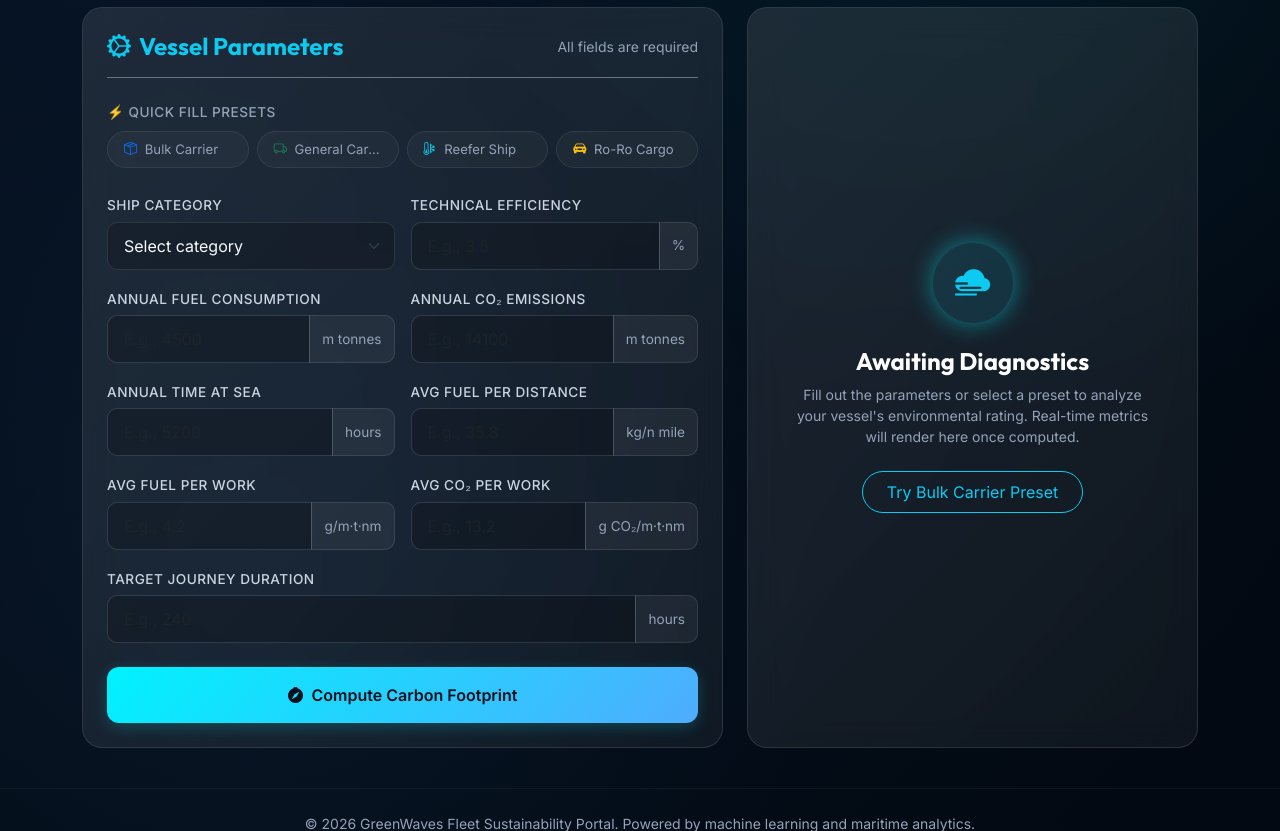
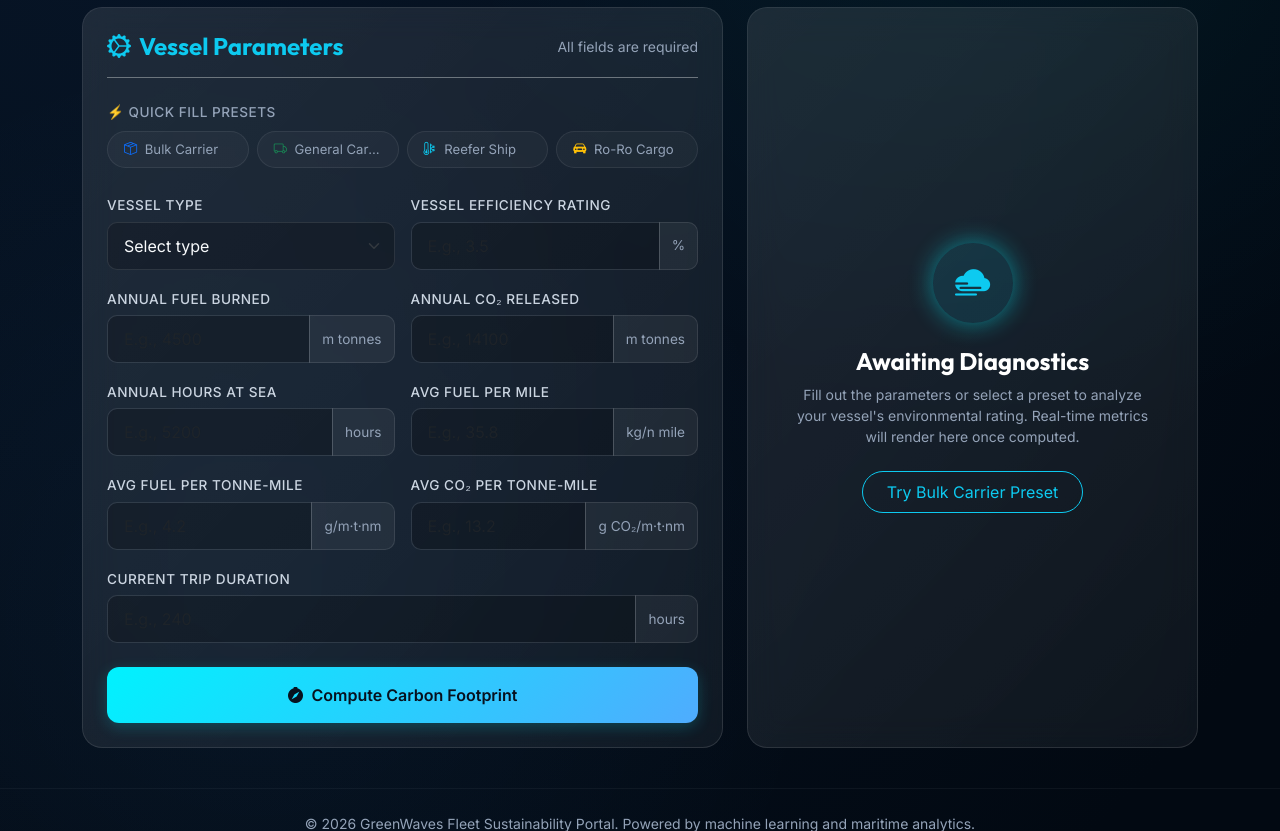
Before and after one commit to preranadas03/render, a Flask app: page / in a window 1280 px wide. Shown: the part 384-1215 px from the top of the page. Run offline with Flask 3, Linux system fonts and the light colour scheme; parts of the project's set-up code (start-up, migrations or seed data) failed here and were passed over; some libraries are stand-ins or nearby versions.

Commit message:
UX: Simplify form and simulator labels for clarity

```diff
--- a/templates/index.html
+++ b/templates/index.html
@@ -417,9 +417,9 @@
                 <div class="row g-3">
 
                   <div class="col-md-6">
-                    <label class="form-label">Ship Category</label>
+                    <label class="form-label">Vessel Type</label>
                     <select class="form-select" id="ship_type" name="ship_type" required>
-                      <option value="" disabled selected>Select category</option>
+                      <option value="" disabled selected>Select type</option>
                       <option value="Bulk carrier">Bulk carrier</option>
                       <option value="General cargo ship">General cargo ship</option>
                       <option value="Refrigerated cargo carrier">Refrigerated cargo carrier</option>
@@ -428,7 +428,7 @@
                   </div>
 
                   <div class="col-md-6">
-                    <label class="form-label">Technical Efficiency</label>
+                    <label class="form-label">Vessel Efficiency Rating</label>
                     <div class="input-group">
                       <input type="number" step="any" min="0" max="100" id="technical_efficiency" name="technical_efficiency" class="form-control" placeholder="E.g., 3.5" required>
                       <span class="input-group-text">%</span>
@@ -436,7 +436,7 @@
                   </div>
 
                   <div class="col-md-6">
-                    <label class="form-label">Annual Fuel Consumption</label>
+                    <label class="form-label">Annual Fuel Burned</label>
                     <div class="input-group">
                       <input type="number" step="any" min="0" id="fuel_consumption" name="fuel_consumption" class="form-control" placeholder="E.g., 4500" required>
                       <span class="input-group-text">m tonnes</span>
@@ -444,7 +444,7 @@
                   </div>
 
                   <div class="col-md-6">
-                    <label class="form-label">Annual CO₂ Emissions</label>
+                    <label class="form-label">Annual CO₂ Released</label>
                     <div class="input-group">
                       <input type="number" step="any" min="0" id="co2_emissions" name="co2_emissions" class="form-control" placeholder="E.g., 14100" required>
                       <span class="input-group-text">m tonnes</span>
@@ -452,7 +452,7 @@
                   </div>
 
                   <div class="col-md-6">
-                    <label class="form-label">Annual Time at Sea</label>
+                    <label class="form-label">Annual Hours at Sea</label>
                     <div class="input-group">
                       <input type="number" step="any" min="0" id="annual_time_sea" name="annual_time_sea" class="form-control" placeholder="E.g., 5200" required>
                       <span class="input-group-text">hours</span>
@@ -460,7 +460,7 @@
                   </div>
 
                   <div class="col-md-6">
-                    <label class="form-label">Avg Fuel per Distance</label>
+                    <label class="form-label">Avg Fuel per Mile</label>
                     <div class="input-group">
                       <input type="number" step="any" min="0" id="avg_fuel_distance" name="avg_fuel_distance" class="form-control" placeholder="E.g., 35.8" required>
                       <span class="input-group-text">kg/n mile</span>
@@ -468,7 +468,7 @@
                   </div>
 
                   <div class="col-md-6">
-                    <label class="form-label">Avg Fuel per Work</label>
+                    <label class="form-label">Avg Fuel per Tonne-Mile</label>
                     <div class="input-group">
                       <input type="number" step="any" min="0" id="avg_fuel_work" name="avg_fuel_work" class="form-control" placeholder="E.g., 4.2" required>
                       <span class="input-group-text">g/m·t·nm</span>
@@ -476,7 +476,7 @@
                   </div>
 
                   <div class="col-md-6">
-                    <label class="form-label">Avg CO₂ per Work</label>
+                    <label class="form-label">Avg CO₂ per Tonne-Mile</label>
                     <div class="input-group">
                       <input type="number" step="any" min="0" id="avg_co2_work" name="avg_co2_work" class="form-control" placeholder="E.g., 13.2" required>
                       <span class="input-group-text">g CO₂/m·t·nm</span>
@@ -484,7 +484,7 @@
                   </div>
 
                   <div class="col-md-12">
-                    <label class="form-label">Target Journey Duration</label>
+                    <label class="form-label">Current Trip Duration</label>
                     <div class="input-group">
                       <input type="number" step="any" min="0" id="time_at_sea" name="time_at_sea" class="form-control" placeholder="E.g., 240" required>
                       <span class="input-group-text">hours</span>
@@ -623,7 +623,7 @@
                 <!-- Slider 1 -->
                 <div class="mb-4">
                   <div class="d-flex justify-content-between mb-1">
-                    <label class="form-label text-muted mb-0">Total Distance Travelled (nm)</label>
+                    <label class="form-label text-muted mb-0">Trip Distance (Nautical Miles)</label>
                     <span class="text-info fw-semibold" id="sim-dist-val">40,000</span>
                   </div>
                   <input type="range" class="form-range" min="1000" max="100000" step="1000" value="40000" id="sim-distance" oninput="runSandboxSim()">
@@ -632,7 +632,7 @@
                 <!-- Slider 2 -->
                 <div class="mb-4">
                   <div class="d-flex justify-content-between mb-1">
-                    <label class="form-label text-muted mb-0">Average Speed Index (knots)</label>
+                    <label class="form-label text-muted mb-0">Average Speed (Knots)</label>
                     <span class="text-info fw-semibold" id="sim-speed-val">15</span>
                   </div>
                   <input type="range" class="form-range" min="8" max="30" step="0.5" value="15" id="sim-speed" oninput="runSandboxSim()">
@@ -641,7 +641,7 @@
                 <!-- Slider 3 -->
                 <div class="mb-4">
                   <div class="d-flex justify-content-between mb-1">
-                    <label class="form-label text-muted mb-0">Fuel Efficiency Adjustment (%)</label>
+                    <label class="form-label text-muted mb-0">Efficiency Tuning (%)</label>
                     <span class="text-info fw-semibold" id="sim-eff-val">0% (Baseline)</span>
                   </div>
                   <input type="range" class="form-range" min="-30" max="30" step="1" value="0" id="sim-efficiency" oninput="runSandboxSim()">
```
